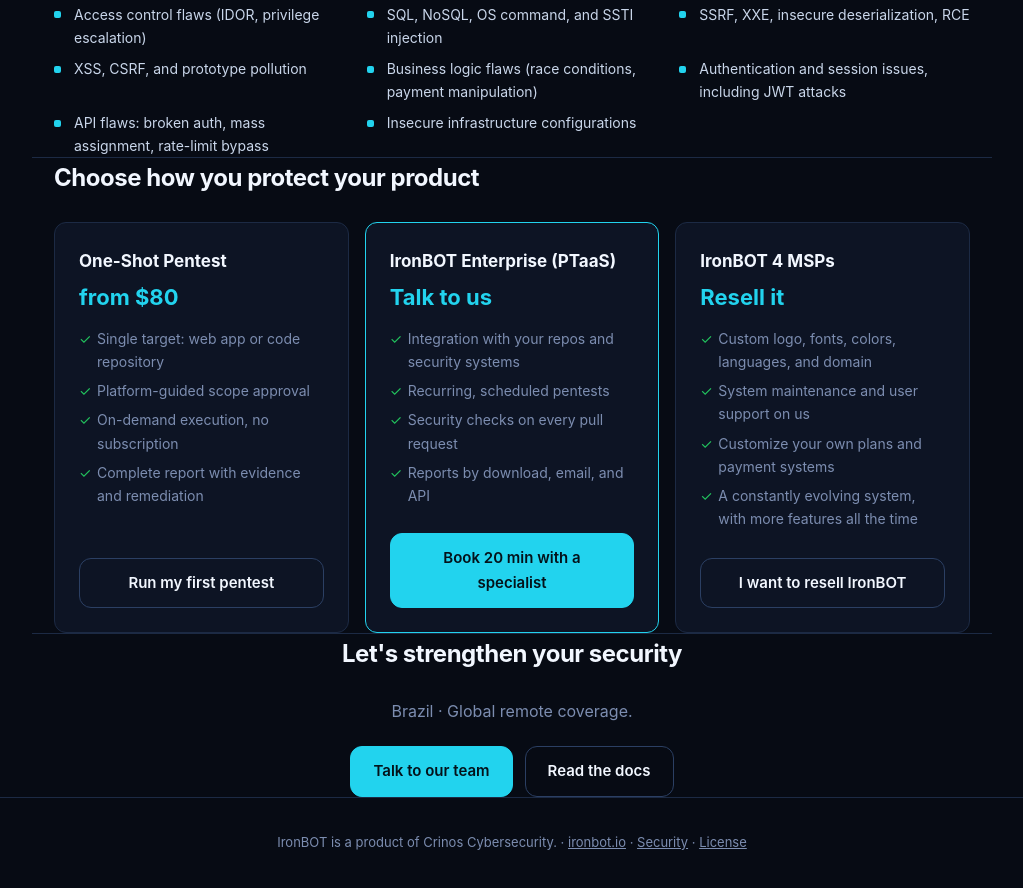
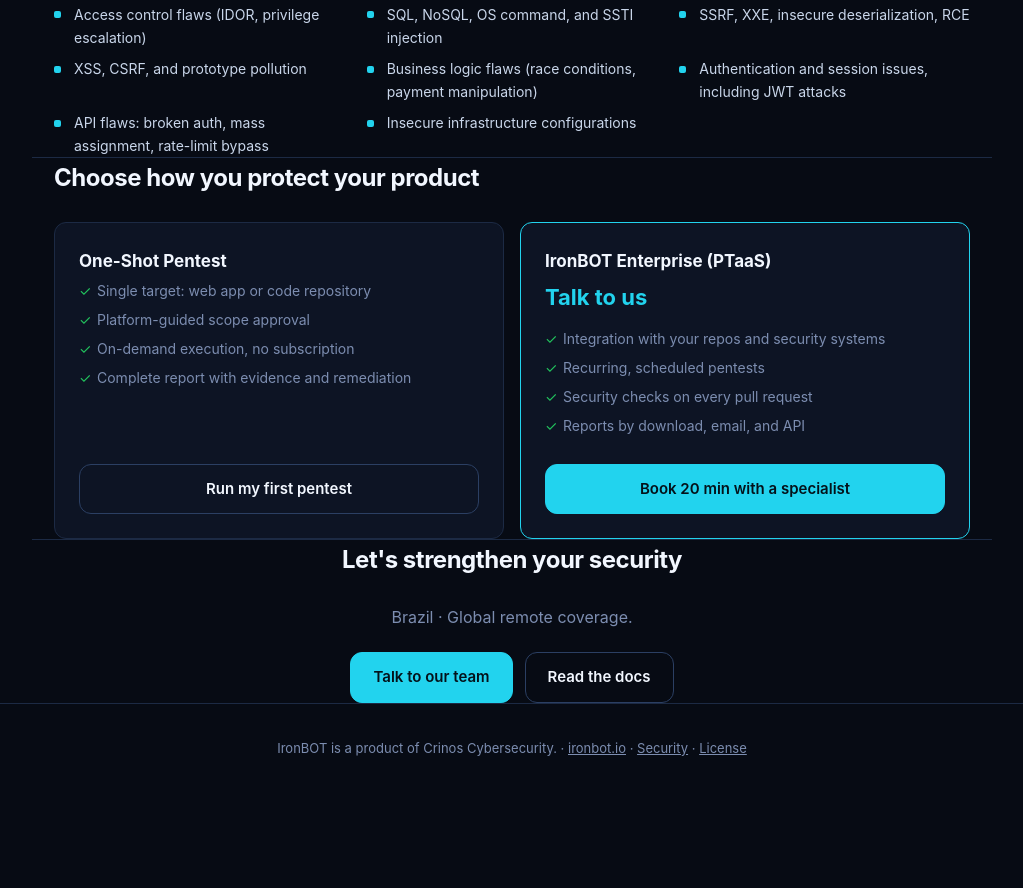
Before and after one commit to Crinos-Cybersecurity/ironbot-docs, a plain HTML site: page index.html in a window 1280 px wide. Shown: the part 1172-2060 px from the top of the page, without its empty margins (128-1151 px from the left). After the commit the page ends 1966 px from the top, so only its background shows below. Drawn offline with Linux system fonts and the light colour scheme.

Commit message:
Remove MSP plan and one-shot pricing

```diff
--- a/index.html
+++ b/index.html
@@ -133,7 +133,6 @@
     <div class="plans">
       <div class="plan">
         <h3>One-Shot Pentest</h3>
-        <div class="price">from $80</div>
         <ul>
           <li>Single target: web app or code repository</li>
           <li>Platform-guided scope approval</li>
@@ -152,17 +151,6 @@
           <li>Reports by download, email, and API</li>
         </ul>
         <a class="btn btn-primary" href="https://ironbot.io/#contact">Book 20 min with a specialist</a>
-      </div>
-      <div class="plan">
-        <h3>IronBOT 4 MSPs</h3>
-        <div class="price">Resell it</div>
-        <ul>
-          <li>Custom logo, fonts, colors, languages, and domain</li>
-          <li>System maintenance and user support on us</li>
-          <li>Customize your own plans and payment systems</li>
-          <li>A constantly evolving system, with more features all the time</li>
-        </ul>
-        <a class="btn" href="https://ironbot.io/#contact">I want to resell IronBOT</a>
       </div>
     </div>
   </section>
```
Also changed, not shown: 3 other files.
